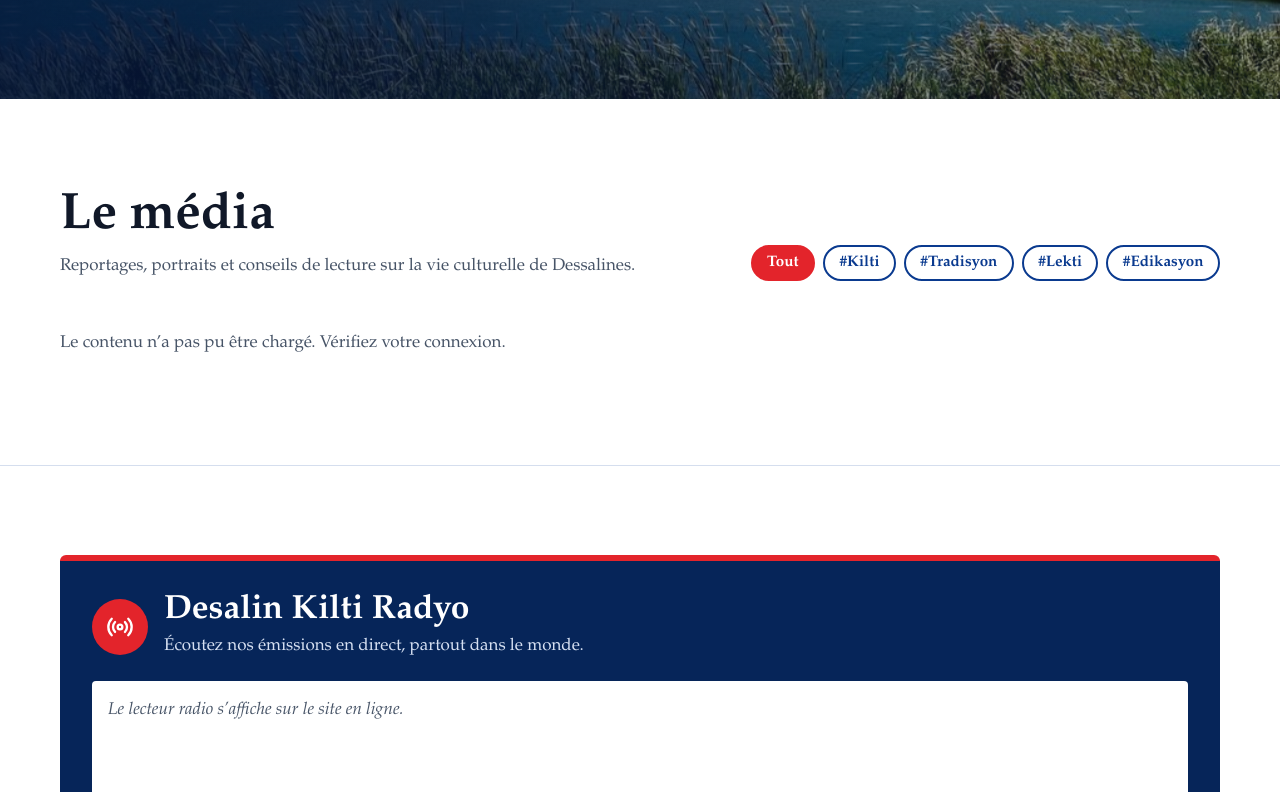
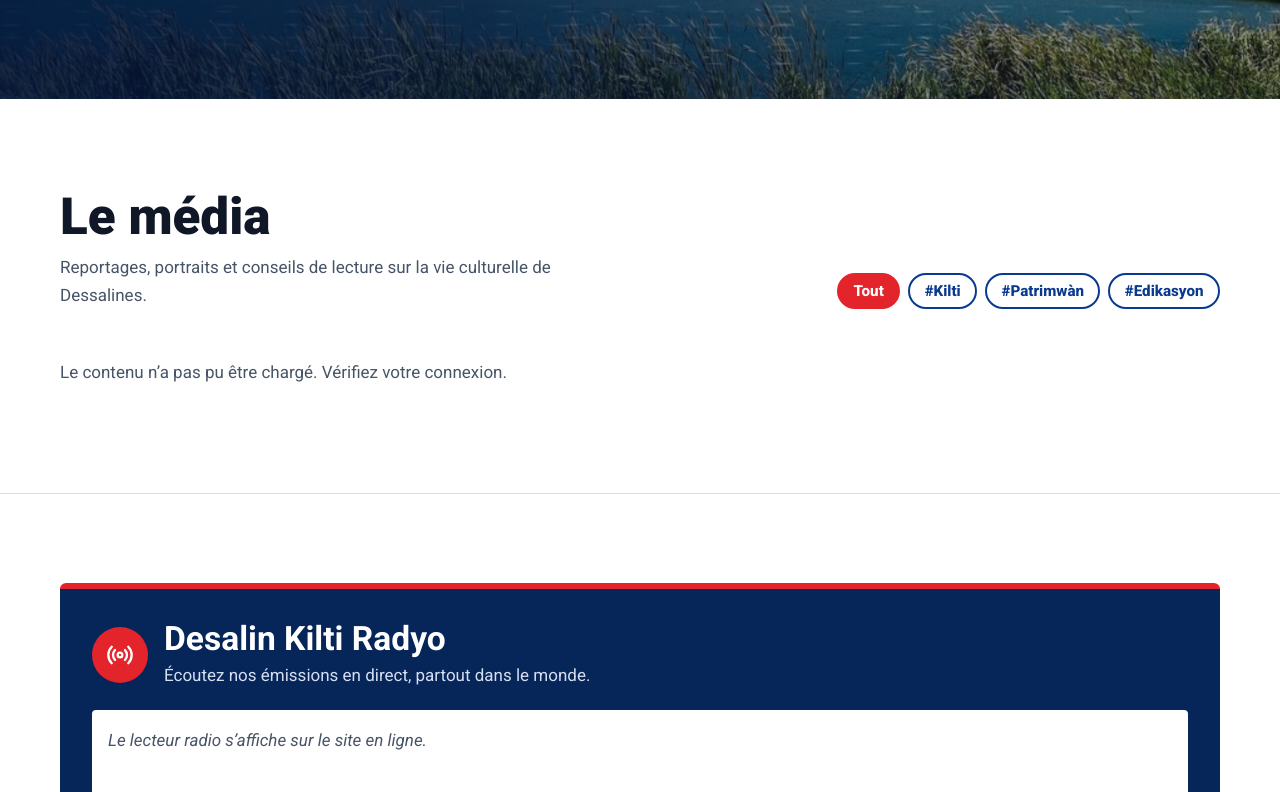
Before and after one commit to gclorenz0/DesalinKilti, a website: page desalin-kilti-site/site/index.html in a window 1280 px wide. Shown: the part 787-1579 px from the top of the page. Drawn offline with Linux system fonts and the light colour scheme; no server answers; files whose address does not match are found by name.

Commit message:
Add files via upload

```diff
--- a/desalin-kilti-site/site/index.html
+++ b/desalin-kilti-site/site/index.html
@@ -13,10 +13,9 @@
 <title>Desalin Kilti</title>
 <meta name="description" content="Desalin Kilti, organisation culturelle et sociale de la commune de Dessalines : culture, traditions locales, éducation et lecture.">
 <style>
-/* Police de texte : Palatino (Mac, iPhone, Windows) ; équivalent libre intégré (TeX Gyre Pagella) pour les autres appareils */
-@font-face{font-family:"Desalin Palatino";src:url(fonts/pagella-regular.woff2) format("woff2");font-weight:400;font-style:normal;font-display:swap}
-@font-face{font-family:"Desalin Palatino";src:url(fonts/pagella-italic.woff2) format("woff2");font-weight:400;font-style:italic;font-display:swap}
-@font-face{font-family:"Desalin Palatino";src:url(fonts/pagella-bold.woff2) format("woff2");font-weight:700;font-style:normal;font-display:swap}
+/* Police du site : Roboto (intégrée, toutes les graisses, normale et italique) */
+@font-face{font-family:"Desalin Roboto";src:url(fonts/roboto.woff2) format("woff2");font-weight:100 900;font-style:normal;font-display:swap}
+@font-face{font-family:"Desalin Roboto";src:url(fonts/roboto-italic.woff2) format("woff2");font-weight:100 900;font-style:italic;font-display:swap}
 :root{
   --bleu:#0A3A8F;
   --bleu-fonce:#062559;
@@ -32,8 +31,8 @@
   --trait:#D5DEEE;
   --lien:var(--bleu);
 
-  --display:"Palatino Linotype",Palatino,"Book Antiqua","Desalin Palatino","URW Palladio L",Georgia,serif;
-  --lecture:"Palatino Linotype",Palatino,"Book Antiqua","Desalin Palatino","URW Palladio L",Georgia,serif;
+  --display:"Desalin Roboto",Roboto,system-ui,-apple-system,"Segoe UI",Arial,sans-serif;
+  --lecture:"Desalin Roboto",Roboto,system-ui,-apple-system,"Segoe UI",Arial,sans-serif;
 
   box-sizing:border-box;
   padding-top:env(safe-area-inset-top,0px);
@@ -166,6 +165,7 @@ h1,h2,h3{font-family:var(--display);line-height:1.1;margin:0;letter-spacing:0}
 .v-tradisyon{background:var(--rouge);color:#fff}
 .v-lekti{background:var(--jaune);color:var(--bleu-fonce)}
 .v-edikasyon{background:var(--bleu-fonce);color:var(--rouge)}
+.v-patrimwan{background:var(--rouge);color:#fff}
 .exemple{position:relative;z-index:1;font-family:var(--display);font-size:.8rem;font-weight:700;background:rgba(255,255,255,.92);color:#000;padding:.2rem .55rem;border-radius:3px}
 .tag{font-family:var(--display);font-weight:800;font-size:.9rem;color:var(--rouge)}
 .article h3{font-size:1.35rem;font-weight:800;font-stretch:104%;line-height:1.15}
@@ -420,8 +420,7 @@ h1,h2,h3{font-family:var(--display);line-height:1.1;margin:0;letter-spacing:0}
         <div class="filtres" role="group" aria-label="Filtrer les articles par thème" data-i18n-aria="media_aria">
           <button class="filtre" aria-pressed="true" data-filtre="tout" data-i18n="tout">Tout</button>
           <button class="filtre" aria-pressed="false" data-filtre="kilti">#Kilti</button>
-          <button class="filtre" aria-pressed="false" data-filtre="tradisyon">#Tradisyon</button>
-          <button class="filtre" aria-pressed="false" data-filtre="lekti">#Lekti</button>
+          <button class="filtre" aria-pressed="false" data-filtre="patrimwan">#Patrimwàn</button>
           <button class="filtre" aria-pressed="false" data-filtre="edikasyon">#Edikasyon</button>
         </div>
       </div>
```
Also changed, not shown: desalin-kilti-site/site/fonts/roboto-italic.woff2 (added), desalin-kilti-site/site/fonts/roboto.woff2 (added).
